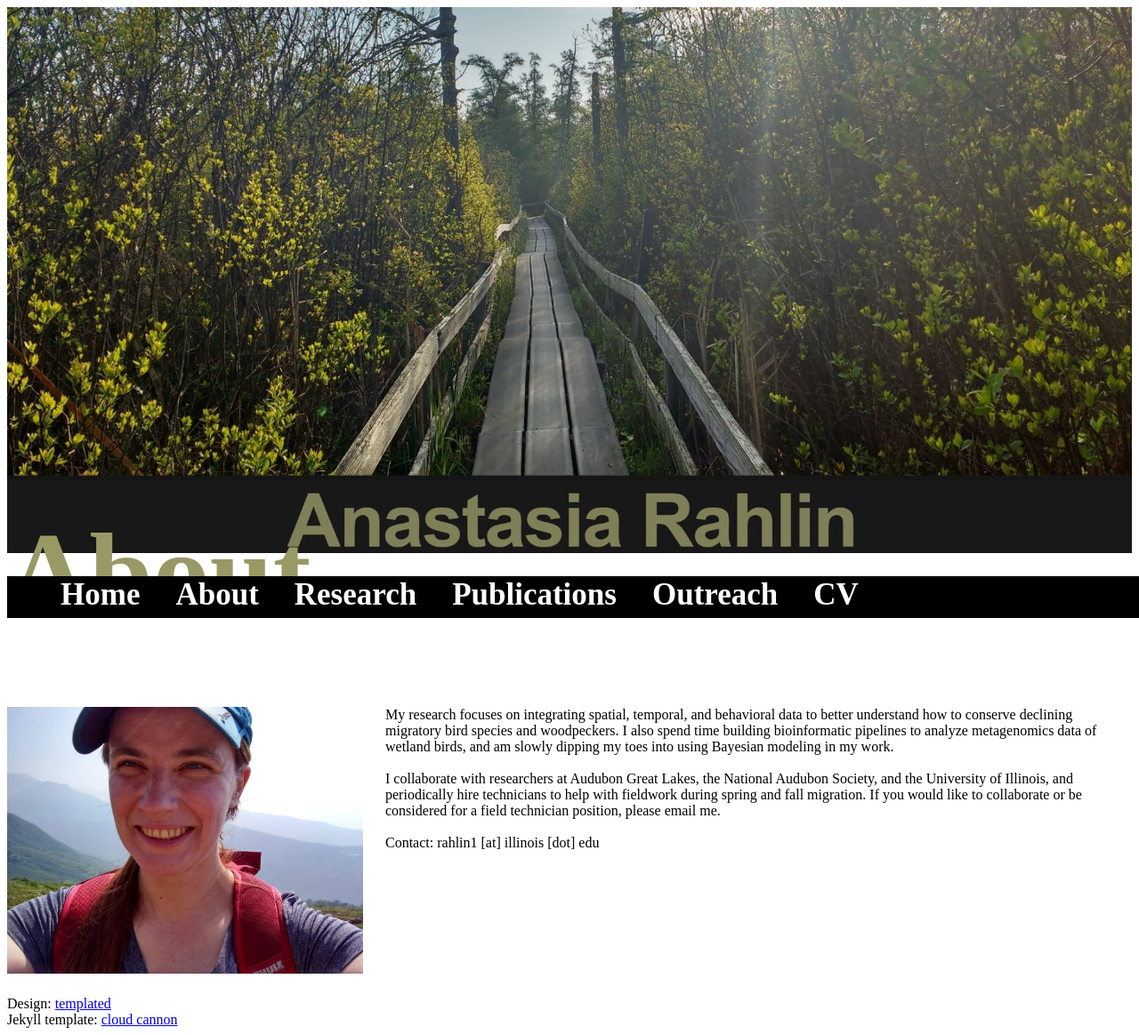
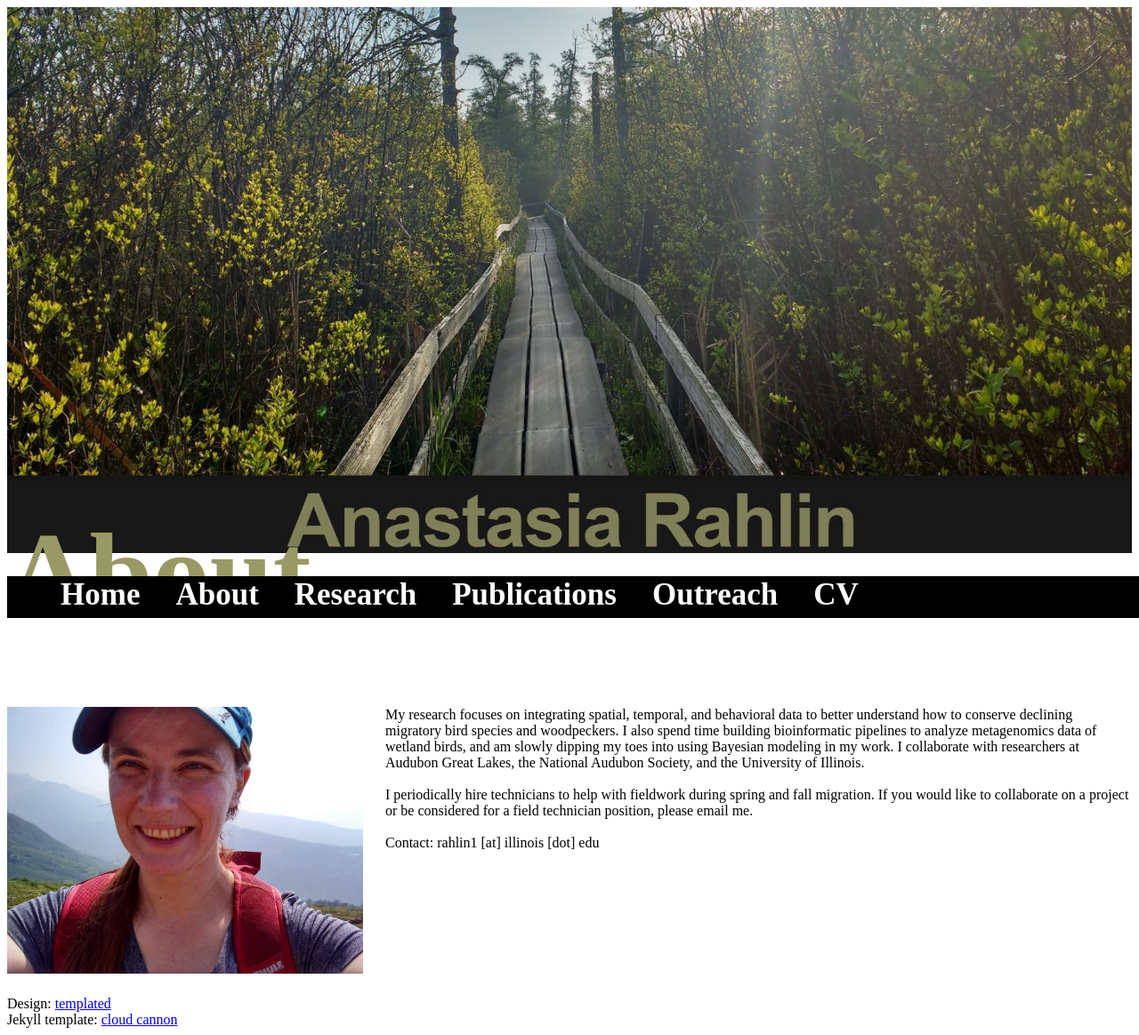
Before and after one commit to anarahlin/anarahlin.github.io, a Jekyll site: the page built from about.html, in a window 1280 px wide. Shown: the whole page at 89% size. Built offline with Jekyll 4.4.1, drawn with Linux system fonts in a browser that asks for light colours; nearby versions of some CDN libraries; comment, search, counter and statistics services are not loaded.

Commit message:
Update about.html

```diff
--- a/about.html
+++ b/about.html
@@ -46,9 +46,9 @@ div {
 	<img class = "img1" src="/assets/images/cheesin.jpg" alt="intrepid field biologist" width = "400" height = "auto">
 
 	<p align="left">
-	My research focuses on integrating spatial, temporal, and behavioral data to better understand how to conserve declining migratory bird species and woodpeckers. I also spend time building bioinformatic pipelines to analyze metagenomics data of wetland birds, and am slowly dipping my toes into using Bayesian modeling in my work.
+	My research focuses on integrating spatial, temporal, and behavioral data to better understand how to conserve declining migratory bird species and woodpeckers. I also spend time building bioinformatic pipelines to analyze metagenomics data of wetland birds, and am slowly dipping my toes into using Bayesian modeling in my work. I collaborate with researchers at Audubon Great Lakes, the National Audubon Society, and the University of Illinois.
 
-<br><br>I collaborate with researchers at Audubon Great Lakes, the National Audubon Society, and the University of Illinois, and periodically hire technicians to help with fieldwork during spring and fall migration. If you would like to collaborate or be considered for a field technician position, please email me.
+<br><br>I periodically hire technicians to help with fieldwork during spring and fall migration. If you would like to collaborate on a project or be considered for a field technician position, please email me.
 
 <br><br>Contact:  rahlin1 [at] illinois [dot] edu
 </p>
```
